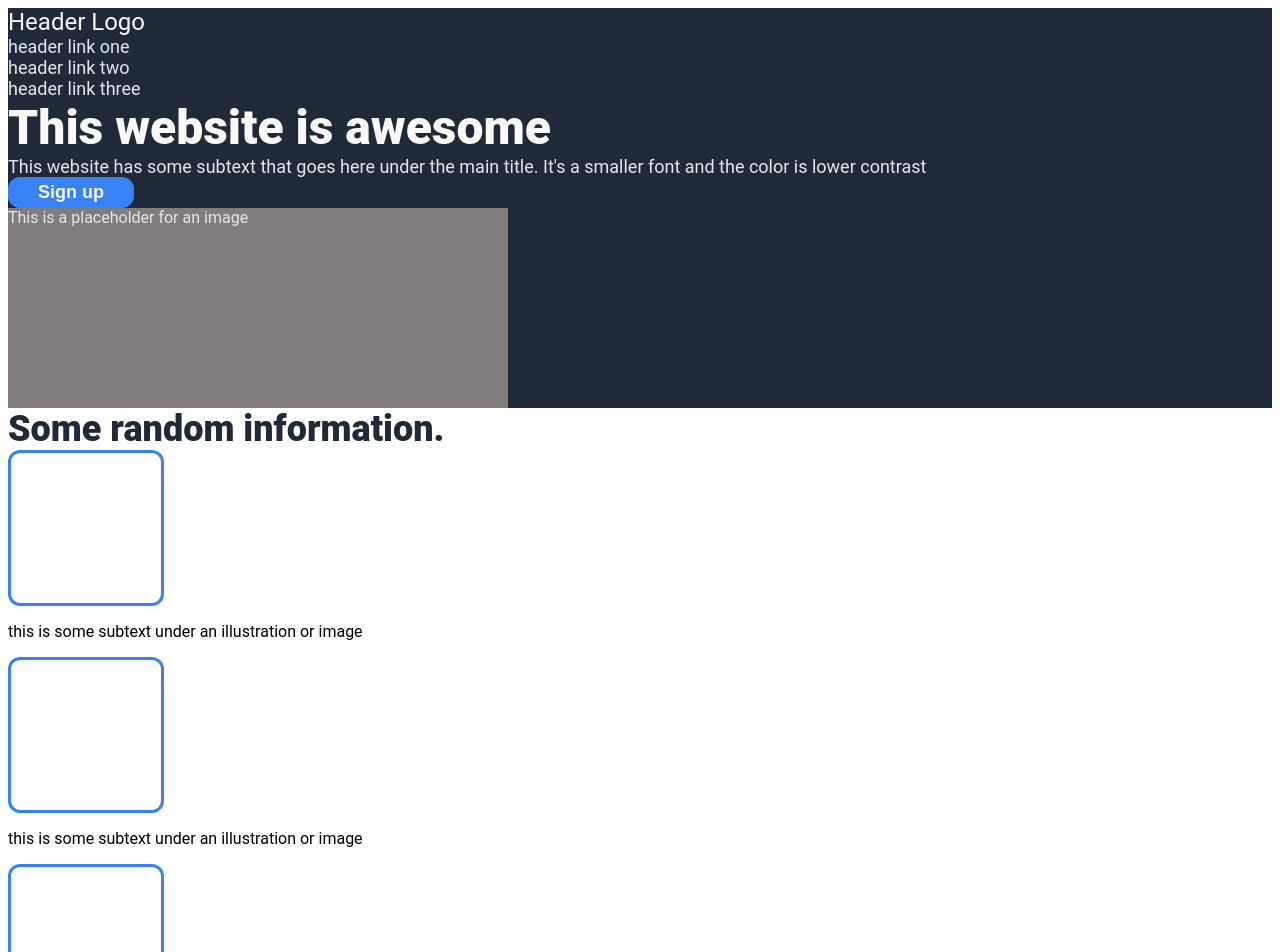
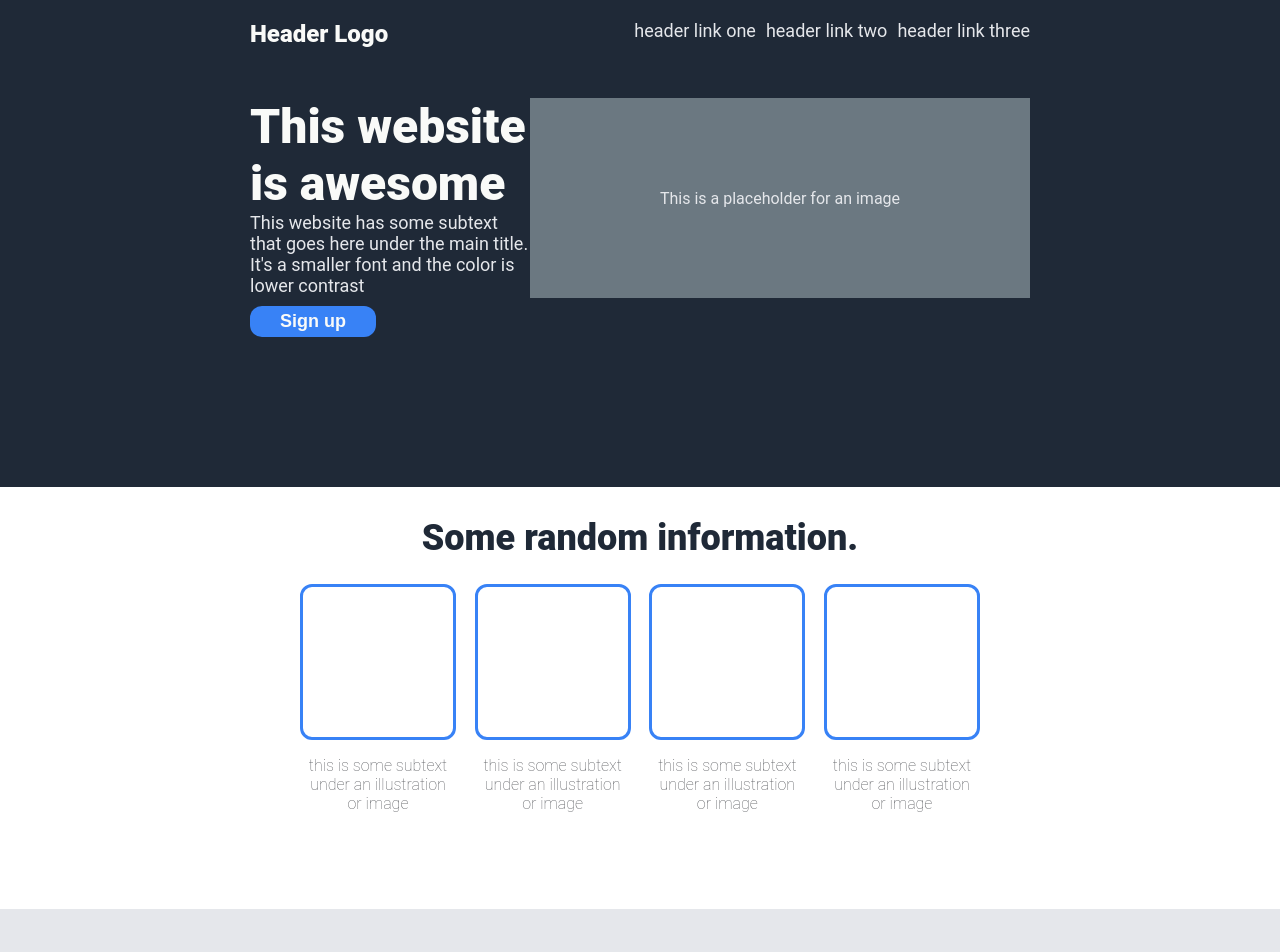
Before and after one commit to andrewevren/landingpage, a plain HTML site: page index.html in a window 1280 px wide. Shown: the top 952 px of the page. Drawn offline with Linux system fonts and the light colour scheme.

Commit message:
Add flex, margins and padding for proper layout

```diff
--- a/index.html
+++ b/index.html
@@ -17,8 +17,8 @@
                 <li><a href>header link three</a></li>
             </ul>
         </div>
-        <div>
-            <div class="hero">
+        <div class="hero">
+            <div>
                 <div class="hero-primary">This website is awesome</div>
                 <div class="hero-secondary">This website has some subtext that goes here under the main title. It's a smaller font and the color is lower contrast</div>
                 <button>Sign up</button>
@@ -56,6 +56,7 @@
         <div class="quote-attr">
             -Thor, God of Thunder
         </div>
+    </div>
     <div class="call-to-action">
         <div class="action-box">
             <div class="action-text">
--- a/styles.css
+++ b/styles.css
@@ -1,5 +1,6 @@
 body {
     font-family: 'roboto', sans-serif;
+    margin: 0;
 }
 
 .header,
@@ -7,9 +8,17 @@ body {
     background-color: #1f2937;
 }
 
+.header {
+    padding-left: 250px;
+    padding-right: 250px;
+    padding-top: 20px;
+    padding-bottom: 150px;
+}
+
 .logo {
     font-size: 24px;
     color: #f9faf8;
+    font-weight: 900;
 }
 
 .hero-primary {
@@ -26,11 +35,58 @@ a {
     color: #e5e7eb;
 }
 
+.navigation {
+    display: flex;
+    justify-content: space-between;
+    margin-bottom: 50px;
+}
+
+.navigation ul {
+    display: flex;
+    gap: 10px;
+}
+
+.hero {
+    display: flex;
+}
+
+.hero-secondary {
+    margin-bottom: 10px;
+}
+
 .hero-image {
     width: 500px;
     height: 200px;
-    background-color: rgb(131, 124, 124);
+    background-color: rgb(107, 120, 129);
     color: #e5e7eb;
+    flex-shrink: 0;
+    display: flex;
+    justify-content: center;
+    align-items: center;
+}
+
+.body-info {
+    padding-left: 300px;
+    padding-right: 300px;
+    padding-top: 30px;
+    padding-bottom: 80px;
+    text-align: center;
+}
+
+.body-head {
+    margin-bottom: 25px;
+}
+
+.info-container {
+    display: flex;
+    justify-content: space-between;
+    gap: 15px;
+}
+
+.info {
+    display: flex;
+    flex-direction: column;
+    align-items: center;
 }
 
 .info-image {
@@ -40,15 +96,29 @@ a {
     border-radius: 12px;
 }
 
+.info p {
+    font-weight: lighter;
+    width: 150px;
+    color: #5b5d61;
+}
+
 .testimonial {
     background-color: #e5e7eb;
+    padding-left: 300px;
+    padding-right: 300px;
+    padding-top: 100px;
+    padding-bottom: 100px;
 }
 
 .quote {
     font-size: 36px;
     font-style: italic;
-    font-weight: lighter;
+    font-weight: 500;
     color: #1f2937;
+}
+
+.quote-attr {
+    text-align: right;
 }
 
 .body-head,
@@ -68,17 +138,34 @@ button {
     font-size: 18px;
 }
 
+.call-to-action {
+    display: flex;
+    justify-content: center;
+    padding-top: 50px;
+    padding-bottom: 50px;
+}
+
 .action-box button {
     border: 2px solid white;
 }
 
 .action-box {
     background-color: #3882f6;
+    padding: 50px 100px;
+    border-radius: 12px;
+    display: flex;
+    gap: 200px;
 }
 
 .action-header {
     color: #f9faf8;
     font-weight: 900;
+}
+
+.footer {
+    text-align: center;
+    padding-top: 30px;
+    padding-bottom: 30px;
 }
 
 ul {
```
